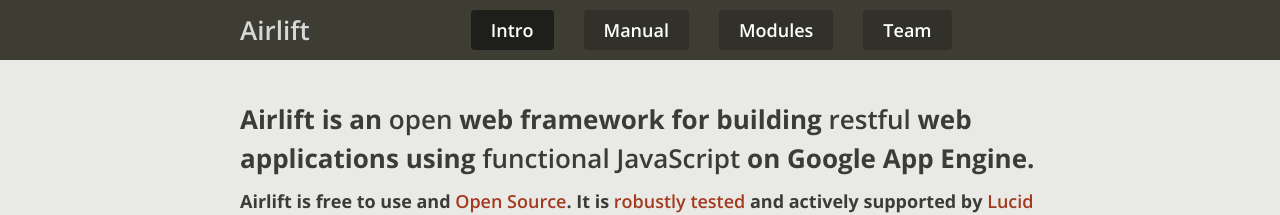
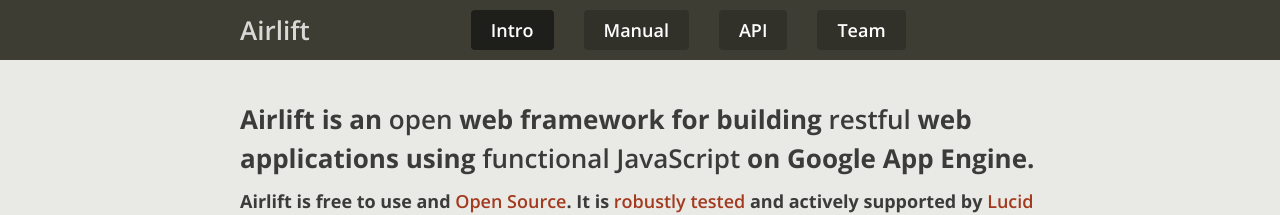
Before and after one commit to Airlift-Framework/airlift-framework.github.com, a Jekyll site: the page built from index.html, in a window 1280 px wide. Shown: the top 215 px of the page. Built offline with Jekyll 4.4.1, drawn with Linux system fonts in a browser that asks for light colours; nearby versions of some CDN libraries.

Commit message:
Updated _includes/menu.html

```diff
--- a/_includes/menu.html
+++ b/_includes/menu.html
@@ -3,7 +3,7 @@
     <a class="title" href="/{{site.baseurl}}" class="title">Airlift</a>
     <a href="/"{% if page.url == '/' %} class="active"{% endif %}>Intro</a>
     <a href="/manual/"{% if page.url contains '/features/' %} class="active"{% endif %}>Manual</a>
-    <a href="/modules/"{% if page.url contains '/modules/' %} class="active"{% endif %}>Modules</a>
+    <a href="/api/"{% if page.url contains '/api/' %} class="active"{% endif %}>API</a>
     <a href="/team/"{% if page.url contains '/team/' %} class="active"{% endif %}>Team</a>
   </div>
 </div>
```
